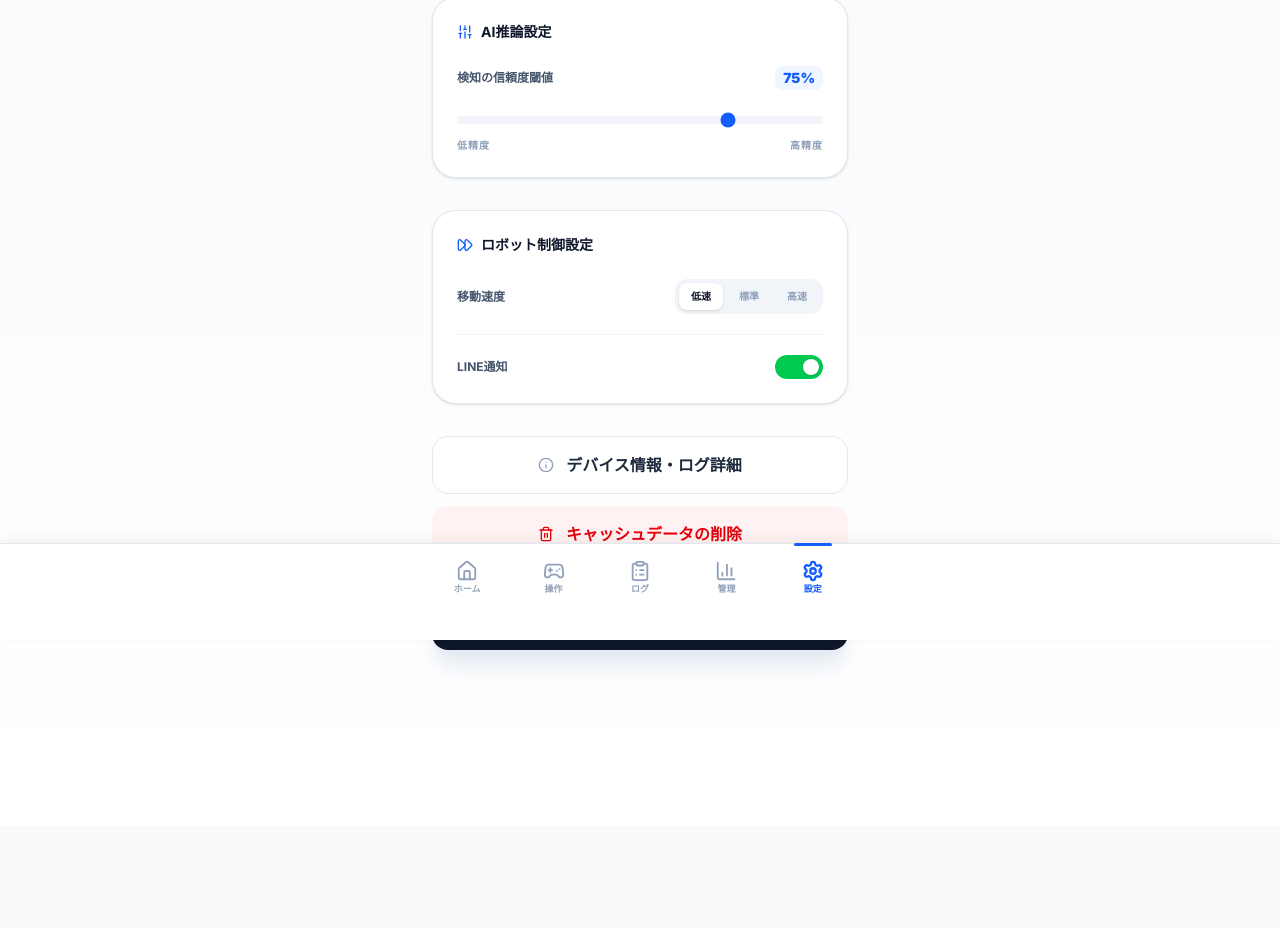
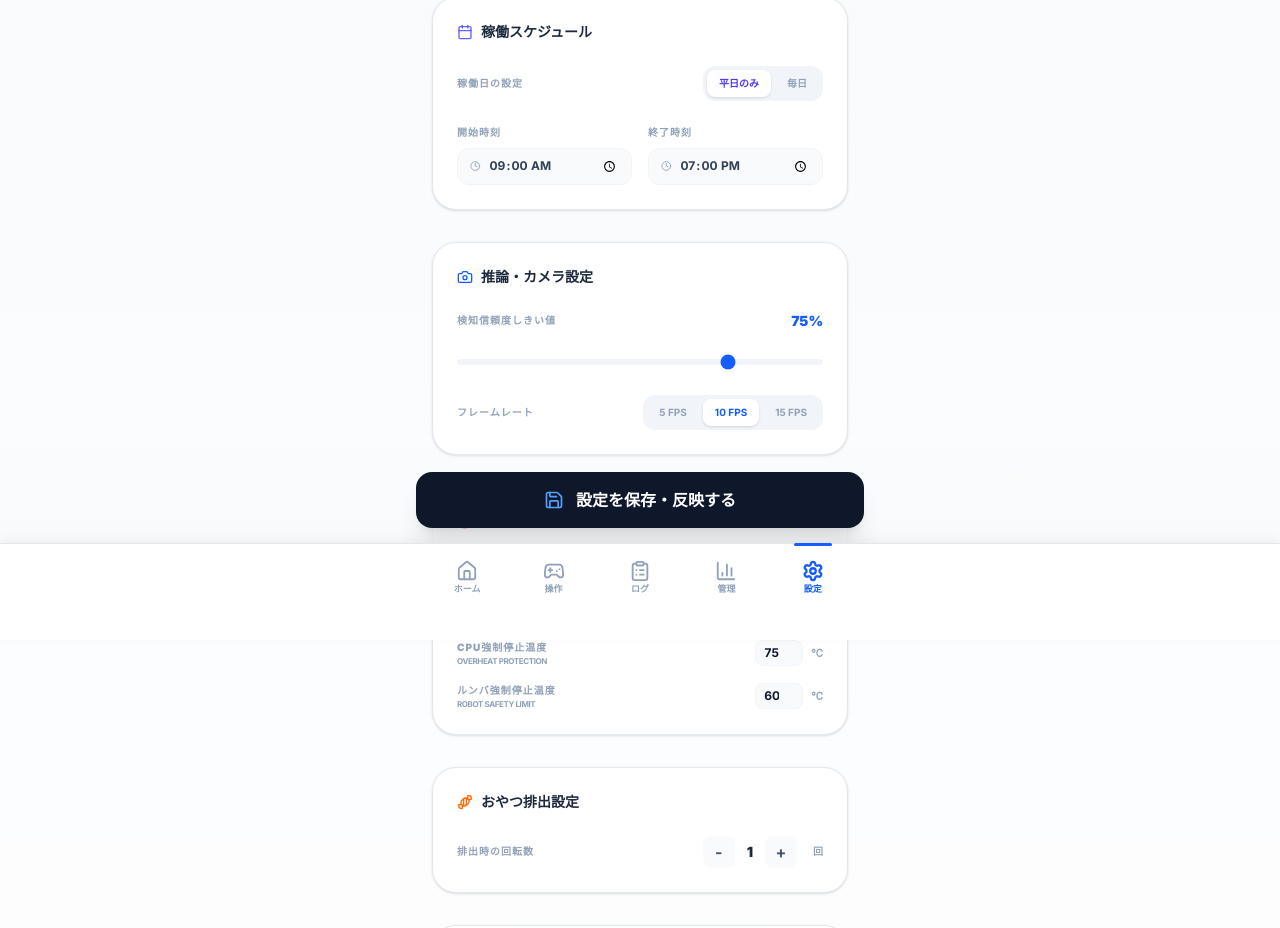
Before and after one commit to torakiti-1128/cocoba, a Next.js app in the folder src/frontend/: page /settings in a window 1280 px wide. Shown: the part 160-1088 px from the top of the page. Before the commit the page ends 986 px from the top, so only its background shows below. Built offline with nearby package versions, Linux system fonts and the light colour scheme.

Commit message:
feat(frontend): 稼働スケジュール、詳細通知、安全閾値などの詳細設定項目を拡充

```diff
--- a/src/frontend/src/app/settings/page.tsx
+++ b/src/frontend/src/app/settings/page.tsx
@@ -1,97 +1,197 @@
 "use client";
 
 import React, { useState } from "react";
-import { Sliders, Bell, FastForward, Info, Trash2, Save } from "lucide-react";
+import {
+  Save, Camera, Candy, Smartphone, FastForward,
+  ShieldAlert, Clock, Calendar, Bell
+} from "lucide-react";
 import { motion } from "framer-motion";
 
 export default function Settings() {
+  // 1. System Schedule
+  const [scheduleMode, setScheduleMode] = useState("weekdays"); // weekdays, everyday
+  const [startTime, setStartTime] = useState("09:00");
+  const [endTime, setEndTime] = useState("19:00");
+
+  // 2. AI & Camera
   const [confidence, setConfidence] = useState(0.75);
+  const [fps, setFps] = useState(10);
+  const [captureCount, setCaptureCount] = useState(5);
+
+  // 3. Robot & Safety
+  const [moveSpeed, setMoveSpeed] = useState("standard");
+  const [cpuTempLimit, setCpuTempLimit] = useState(75);
+  const [robotTempLimit, setRobotTempLimit] = useState(60);
+
+  // 4. Treat Shooter
+  const [treatRotations, setTreatRotations] = useState(1);
+
+  // 5. Granular Notifications
+  const [notifyOnPoop, setNotifyOnPoop] = useState(true);
+  const [notifyOnPose, setNotifyOnPose] = useState(true);
+  const [notifyOnDeployed, setNotifyOnDeployed] = useState(true);
 
   return (
-    <div className="flex flex-col gap-8 pb-12">
+    <div className="flex flex-col gap-8 pb-32">
       <header>
-        <h2 className="text-xl font-bold">システム設定</h2>
-        <p className="text-xs text-slate-500 font-medium">エッジPCの内部動作定数を調整します</p>
+        <h2 className="text-xl font-bold tracking-tight">システム設定</h2>
+        <p className="text-xs text-slate-500 font-medium">詳細な動作定数と安全しきい値を設定します</p>
       </header>
 
-      {/* AI Inference Section */}
+      {/* 1. Operation Schedule */}
       <section className="bg-white border border-slate-200 rounded-3xl p-6 shadow-sm">
-        <h3 className="flex items-center gap-2 font-bold text-sm mb-6">
-          <Sliders className="w-4 h-4 text-blue-600" />
-          AI推論設定
+        <h3 className="flex items-center gap-2 font-bold text-sm mb-6 text-slate-800">
+          <Calendar className="w-4 h-4 text-indigo-500" />
+          稼働スケジュール
         </h3>
-
         <div className="space-y-6">
-          <div>
-            <div className="flex justify-between items-center mb-4">
-              <label className="text-xs font-bold text-slate-600 uppercase">検知の信頼度閾値</label>
-              <span className="text-sm font-black text-blue-600 bg-blue-50 px-2 py-0.5 rounded-lg">
-                {(confidence * 100).toFixed(0)}%
-              </span>
+          <div className="flex items-center justify-between">
+            <label className="text-[10px] font-black text-slate-400 uppercase tracking-widest">稼働日の設定</label>
+            <div className="flex bg-slate-100 p-1 rounded-xl gap-1">
+               <button onClick={() => setScheduleMode("weekdays")} className={`px-3 py-1.5 rounded-lg text-[10px] font-bold ${scheduleMode === "weekdays" ? "bg-white text-indigo-600 shadow-sm" : "text-slate-400"}`}>平日のみ</button>
+               <button onClick={() => setScheduleMode("everyday")} className={`px-3 py-1.5 rounded-lg text-[10px] font-bold ${scheduleMode === "everyday" ? "bg-white text-indigo-600 shadow-sm" : "text-slate-400"}`}>毎日</button>
             </div>
-            <input
-              type="range"
-              min="0"
-              max="1"
-              step="0.05"
-              value={confidence}
-              onChange={(e) => setConfidence(parseFloat(e.target.value))}
-              className="w-full h-2 bg-slate-100 rounded-lg appearance-none cursor-pointer accent-blue-600"
-            />
-            <div className="flex justify-between mt-2 text-[10px] text-slate-400 font-bold uppercase tracking-widest">
-              <span>低精度</span>
-              <span>高精度</span>
+          </div>
+          <div className="flex items-center justify-between gap-4">
+            <div className="flex-1">
+              <label className="text-[10px] font-black text-slate-400 uppercase tracking-widest block mb-2">開始時刻</label>
+              <div className="flex items-center gap-2 bg-slate-50 border border-slate-100 rounded-xl px-3 py-2">
+                <Clock className="w-3 h-3 text-slate-400" />
+                <input type="time" value={startTime} onChange={(e) => setStartTime(e.target.value)} className="bg-transparent text-xs font-bold text-slate-700 w-full outline-none" />
+              </div>
+            </div>
+            <div className="flex-1">
+              <label className="text-[10px] font-black text-slate-400 uppercase tracking-widest block mb-2">終了時刻</label>
+              <div className="flex items-center gap-2 bg-slate-50 border border-slate-100 rounded-xl px-3 py-2">
+                <Clock className="w-3 h-3 text-slate-400" />
+                <input type="time" value={endTime} onChange={(e) => setEndTime(e.target.value)} className="bg-transparent text-xs font-bold text-slate-700 w-full outline-none" />
+              </div>
             </div>
           </div>
         </div>
       </section>
 
-      {/* Robot Config Section */}
+      {/* 2. AI & Camera */}
       <section className="bg-white border border-slate-200 rounded-3xl p-6 shadow-sm">
-        <h3 className="flex items-center gap-2 font-bold text-sm mb-6">
-          <FastForward className="w-4 h-4 text-blue-600" />
-          ロボット制御設定
+        <h3 className="flex items-center gap-2 font-bold text-sm mb-6 text-slate-800">
+          <Camera className="w-4 h-4 text-blue-600" />
+          推論・カメラ設定
         </h3>
-
-        <div className="flex flex-col gap-4">
+        <div className="space-y-6">
+          <div>
+            <div className="flex justify-between items-center mb-4">
+              <label className="text-[10px] font-black text-slate-400 uppercase tracking-widest">検知信頼度しきい値</label>
+              <span className="text-sm font-black text-blue-600">{(confidence * 100).toFixed(0)}%</span>
+            </div>
+            <input type="range" min="0" max="1" step="0.05" value={confidence} onChange={(e) => setConfidence(parseFloat(e.target.value))} className="w-full h-1.5 bg-slate-100 rounded-lg appearance-none cursor-pointer accent-blue-600" />
+          </div>
           <div className="flex items-center justify-between">
-            <span className="text-xs font-bold text-slate-600">移動速度</span>
+            <label className="text-[10px] font-black text-slate-400 uppercase tracking-widest">フレームレート</label>
             <div className="flex bg-slate-100 p-1 rounded-xl gap-1">
-               <button className="px-3 py-1.5 rounded-lg text-[10px] font-bold bg-white shadow-sm">低速</button>
-               <button className="px-3 py-1.5 rounded-lg text-[10px] font-bold text-slate-400">標準</button>
-               <button className="px-3 py-1.5 rounded-lg text-[10px] font-bold text-slate-400">高速</button>
-            </div>
-          </div>
-          <div className="h-px bg-slate-100 my-1" />
-          <div className="flex items-center justify-between">
-            <span className="text-xs font-bold text-slate-600">LINE通知</span>
-            <div className="w-12 h-6 bg-green-500 rounded-full relative">
-              <div className="absolute right-1 top-1 w-4 h-4 bg-white rounded-full shadow-sm" />
+               {[5, 10, 15].map((v) => (
+                 <button key={v} onClick={() => setFps(v)} className={`px-3 py-1.5 rounded-lg text-[10px] font-bold ${fps === v ? "bg-white text-blue-600 shadow-sm" : "text-slate-400"}`}>{v} FPS</button>
+               ))}
             </div>
           </div>
         </div>
       </section>
 
-      {/* Advanced / Maintenance */}
-      <section className="space-y-3">
-        <button className="w-full bg-white border border-slate-200 text-slate-800 font-bold py-4 rounded-2xl flex items-center justify-center gap-3 active:bg-slate-50">
-          <Info className="w-4 h-4 text-slate-400" />
-          デバイス情報・ログ詳細
-        </button>
-        <button className="w-full bg-red-50 text-red-600 font-bold py-4 rounded-2xl flex items-center justify-center gap-3 active:bg-red-100">
-          <Trash2 className="w-4 h-4" />
-          キャッシュデータの削除
-        </button>
+      {/* 3. Robot & Safety */}
+      <section className="bg-white border border-slate-200 rounded-3xl p-6 shadow-sm">
+        <h3 className="flex items-center gap-2 font-bold text-sm mb-6 text-slate-800">
+          <ShieldAlert className="w-4 h-4 text-red-500" />
+          ロボット・安全設定
+        </h3>
+        <div className="space-y-6">
+          <div className="flex items-center justify-between">
+            <label className="text-[10px] font-black text-slate-400 uppercase tracking-widest">移動速度</label>
+            <div className="flex bg-slate-100 p-1 rounded-xl gap-1">
+               {["slow", "standard", "fast"].map((s) => (
+                 <button key={s} onClick={() => setMoveSpeed(s)} className={`px-3 py-1.5 rounded-lg text-[10px] font-bold ${moveSpeed === s ? "bg-white text-slate-800 shadow-sm" : "text-slate-400"}`}>
+                   {s === "slow" ? "低速" : s === "standard" ? "標準" : "高速"}
+                 </button>
+               ))}
+            </div>
+          </div>
+          <div className="h-px bg-slate-50" />
+          <div className="flex flex-col gap-4">
+            <div className="flex items-center justify-between">
+              <div className="flex flex-col">
+                <label className="text-[10px] font-black text-slate-400 uppercase tracking-widest">CPU強制停止温度</label>
+                <p className="text-[8px] text-slate-400 font-bold uppercase tracking-tighter">Overheat protection</p>
+              </div>
+              <div className="flex items-center gap-2">
+                <input type="number" value={cpuTempLimit} onChange={(e) => setCpuTempLimit(parseInt(e.target.value))} className="w-12 bg-slate-50 border border-slate-100 rounded-lg px-2 py-1 text-xs font-bold text-center" />
+                <span className="text-[10px] font-bold text-slate-400">℃</span>
+              </div>
+            </div>
+            <div className="flex items-center justify-between">
+              <div className="flex flex-col">
+                <label className="text-[10px] font-black text-slate-400 uppercase tracking-widest">ルンバ強制停止温度</label>
+                <p className="text-[8px] text-slate-400 font-bold uppercase tracking-tighter">Robot Safety Limit</p>
+              </div>
+              <div className="flex items-center gap-2">
+                <input type="number" value={robotTempLimit} onChange={(e) => setRobotTempLimit(parseInt(e.target.value))} className="w-12 bg-slate-50 border border-slate-100 rounded-lg px-2 py-1 text-xs font-bold text-center" />
+                <span className="text-[10px] font-bold text-slate-400">℃</span>
+              </div>
+            </div>
+          </div>
+        </div>
+      </section>
+
+      {/* 4. Treat Shooter */}
+      <section className="bg-white border border-slate-200 rounded-3xl p-6 shadow-sm">
+        <h3 className="flex items-center gap-2 font-bold text-sm mb-6 text-slate-800">
+          <Candy className="w-4 h-4 text-orange-500" />
+          おやつ排出設定
+        </h3>
+        <div className="flex items-center justify-between">
+          <label className="text-[10px] font-black text-slate-400 uppercase tracking-widest">排出時の回転数</label>
+          <div className="flex items-center gap-3">
+            <button onClick={() => setTreatRotations(Math.max(1, treatRotations - 1))} className="w-8 h-8 flex items-center justify-center bg-slate-50 rounded-lg text-slate-600 font-bold">-</button>
+            <span className="text-sm font-black text-slate-800">{treatRotations}</span>
+            <button onClick={() => setTreatRotations(Math.min(5, treatRotations + 1))} className="w-8 h-8 flex items-center justify-center bg-slate-50 rounded-lg text-slate-600 font-bold">+</button>
+            <span className="text-[10px] font-bold text-slate-400 ml-1">回</span>
+          </div>
+        </div>
+      </section>
+
+      {/* 5. Granular Notifications */}
+      <section className="bg-white border border-slate-200 rounded-3xl p-6 shadow-sm">
+        <h3 className="flex items-center gap-2 font-bold text-sm mb-6 text-slate-800">
+          <Bell className="w-4 h-4 text-green-500" />
+          LINE通知設定
+        </h3>
+        <div className="space-y-4">
+          <NotificationToggle label="ウンチを検知したとき" description="Poop detected" enabled={notifyOnPoop} setEnabled={setNotifyOnPoop} />
+          <div className="h-px bg-slate-50" />
+          <NotificationToggle label="ウンチポーズをしたとき" description="Poop pose detected" enabled={notifyOnPose} setEnabled={setNotifyOnPose} />
+          <div className="h-px bg-slate-50" />
+          <NotificationToggle label="シールドを投下したとき" description="Shield deployment complete" enabled={notifyOnDeployed} setEnabled={setNotifyOnDeployed} />
+        </div>
       </section>
 
       {/* Save Button */}
-      <motion.button
-        whileTap={{ scale: 0.98 }}
-        className="w-full bg-slate-900 text-white font-bold py-4 rounded-2xl flex items-center justify-center gap-3 shadow-xl shadow-slate-200 mb-8"
-      >
-        <Save className="w-5 h-5" />
-        設定を保存・反映する
-      </motion.button>
+      <div className="fixed bottom-24 left-0 right-0 px-4 bg-gradient-to-t from-slate-50/90 to-transparent pt-8 pb-4">
+        <motion.button whileTap={{ scale: 0.98 }} className="max-w-md mx-auto w-full bg-slate-900 text-white font-bold py-4 rounded-2xl flex items-center justify-center gap-3 shadow-xl">
+          <Save className="w-5 h-5 text-blue-400" />
+          設定を保存・反映する
+        </motion.button>
+      </div>
     </div>
   );
 }
+
+function NotificationToggle({ label, description, enabled, setEnabled }: { label: string, description: string, enabled: boolean, setEnabled: (v: boolean) => void }) {
+  return (
+    <div className="flex items-center justify-between">
+      <div className="flex flex-col">
+        <label className="text-[10px] font-black text-slate-600 uppercase tracking-tight">{label}</label>
+        <p className="text-[8px] text-slate-400 font-bold uppercase tracking-tighter">{description}</p>
+      </div>
+      <button onClick={() => setEnabled(!enabled)} className={`w-10 h-5 rounded-full relative transition-colors duration-300 ${enabled ? "bg-green-500" : "bg-slate-200"}`}>
+        <motion.div animate={{ x: enabled ? 22 : 2 }} className="absolute top-0.5 w-4 h-4 bg-white rounded-full shadow-sm" />
+      </button>
+    </div>
+  );
+}
```
